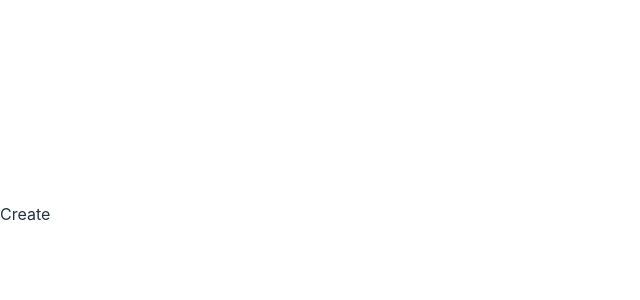
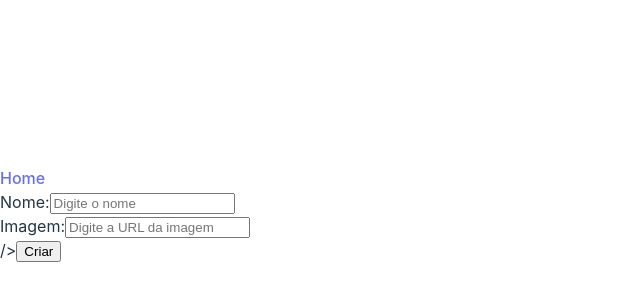
Before and after one commit to Jhuliano-Maia/ocean-jornada-frontend-abril-2024, a React (Vite) app: page /criar in a window 1280 px wide. Shown: the part 186-486 px from the top of the page, without its empty margins (0-640 px from the left). Built offline with nearby package versions, Linux system fonts and the light colour scheme.

Commit message:
Implementação do onSubmit pegando os dados do form e transformando em JSON

```diff
--- a/src/pages/Create/Create.jsx
+++ b/src/pages/Create/Create.jsx
@@ -1,3 +1,39 @@
-export default function () {
-    return <div>Create</div>
-}
+import { Link } from "react-router-dom";
+
+export default function Create() {
+    function onSubmit(event) {
+        event.preventDefault()
+
+        const name = event.target.name.value
+        const image = event.target.image.value
+
+        const data = {
+          name,
+          image
+        }
+
+        const json = JSON.stringify(data)
+
+        console.log(data, json)
+
+      }
+
+    return (
+        <>
+          <Link to="/">Home</Link>
+          <div>
+            <form onSubmit={onSubmit}>
+                <label htmlFor="name">Nome:</label>
+                <input type="text" id="name" name="name" placeholder="Digite o nome" />
+                <br />
+
+                <label htmlFor="image">Imagem:</label>
+                <input type="text" id="image" name="image" placeholder="Digite a URL da imagem" />
+                <br />/>
+
+                <input type="submit" value="Criar" />
+            </form>
+          </div>
+        </>
+      )
+    }
--- a/src/pages/ReadAll/ReadAll.jsx
+++ b/src/pages/ReadAll/ReadAll.jsx
@@ -1,5 +1,6 @@
 import { useEffect, useState } from 'react'
 import Card from '../../components/Card/Card'
+import { Link } from 'react-router-dom'
 
 export default function ReadAll() {
     const [itens, setItens] = useState([])
@@ -20,6 +21,7 @@ export default function ReadAll() {
 
     return (
       <>
+        <Link to="/criar">Criar</Link>
         <div className="cards">
           {itens.map(function (elemento) {
             return <Card item={elemento} key={`card_${elemento._id}`} />
```
